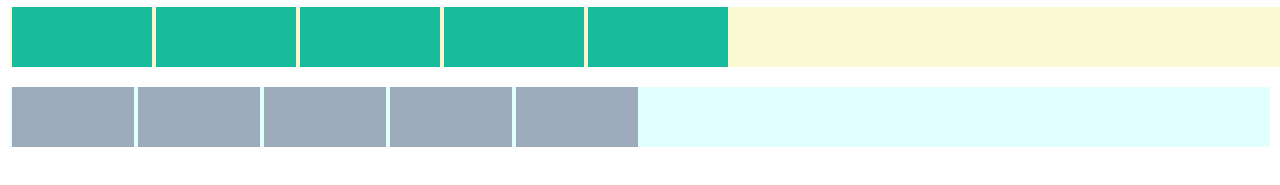
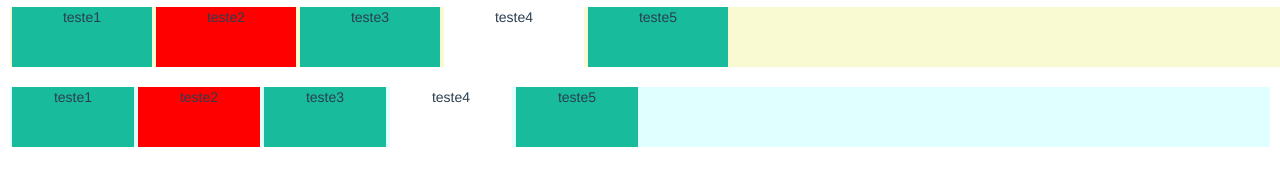
Before and after one commit to rodrigoazs/ppv_gridstack, a plain HTML site: page index.html in a window 1280 px wide. Shown: the part 243-428 px from the top of the page. Drawn offline with nearby package versions, Linux system fonts and the light colour scheme.

Commit message:
Added styles and text to blocks

```diff
--- a/index.html
+++ b/index.html
@@ -1629,18 +1629,18 @@
             }, options));
 
             var items = [
-                {x: 0, y: 0, width: 10, height: 1},
-                {x: 10, y: 0, width: 10, height: 1},
-                {x: 20, y: 0, width: 10, height: 1},
-                {x: 30, y: 0, width: 10, height: 1},
-                {x: 40, y: 0, width: 10, height: 1}
+                {x: 0, y: 0, width: 10, height: 1, text: 'teste1', style: 'background-color: #18bc9c;'},
+                {x: 10, y: 0, width: 10, height: 1, text: 'teste2', style: 'background-color: red;'},
+                {x: 20, y: 0, width: 10, height: 1, text: 'teste3', style: 'background-color: #18bc9c;'},
+                {x: 30, y: 0, width: 10, height: 1, text: 'teste4', style: 'background-color: white;'},
+                {x: 40, y: 0, width: 10, height: 1, text: 'teste5', style: 'background-color: #18bc9c;'}
             ];
 
             $('.grid-stack').each(function () {
                 var grid = $(this).data('gridstack');
 
                 _.each(items, function (node) {
-                    grid.addWidget($('<div><div class="grid-stack-item-content" /><div/>'),
+                    grid.addWidget($('<div><div class="grid-stack-item-content" style="'+ node.style +'">'+ node.text +'</div><div/>'),
                         node.x, node.y, node.width, node.height);
                 }, this);
             });
```
